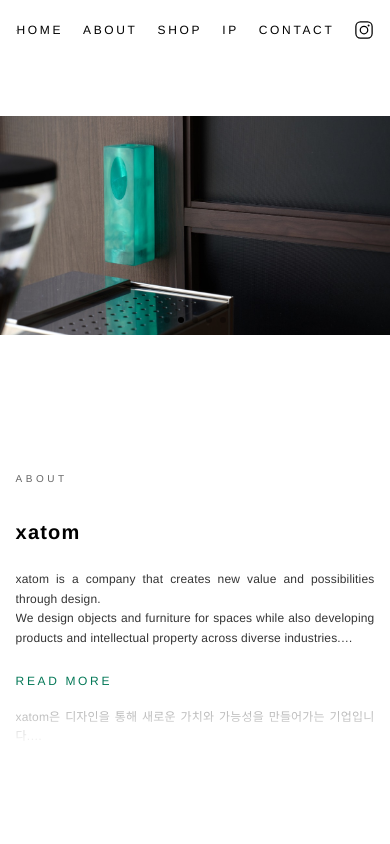
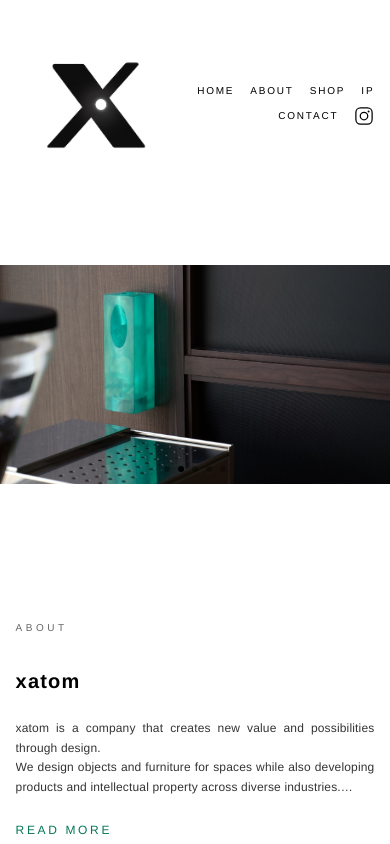
Before and after one commit to xatom-space/xatom, a Next.js app: page /home in a window 390 px wide. Shown: the top 844 px of the page. Built offline with nearby package versions, Linux system fonts and the light colour scheme.

Commit message:
Adjust mobile header nav layout

```diff
--- a/app/home/page.tsx
+++ b/app/home/page.tsx
@@ -211,12 +211,12 @@ xatom은 새로운 차원을 디자인합니다.`;
   return (
     <main className="bg-white text-black">
       <header className="sticky top-0 z-30 bg-white/90 backdrop-blur">
-        <nav className="section-shell flex h-50 items-center justify-between py-5 md:py-0">
-          <Link href="/" aria-label="Go to intro" className="flex items-center">
+        <nav className="section-shell flex min-h-[104px] items-center justify-between py-6 md:h-50 md:min-h-0 md:py-0">
+          <Link href="/" aria-label="Go to intro" className="flex shrink-0 items-center">
             <Image src="/xatom-v1.png" alt="xatom logo" width={160} height={60} priority />
           </Link>
 
-          <div className="flex items-center gap-5 text-xs uppercase tracking-[0.22em] md:gap-8">
+          <div className="flex max-w-[220px] flex-wrap items-center justify-end gap-x-4 gap-y-2 text-[10px] uppercase tracking-[0.18em] md:max-w-none md:flex-nowrap md:gap-8 md:text-xs md:tracking-[0.22em]">
             <a href="#hero">Home</a>
             <a href="#about">About</a>
             <a href="#shop">Shop</a>
--- a/app/products/verume/page.tsx
+++ b/app/products/verume/page.tsx
@@ -367,8 +367,8 @@ export default function VerumeProductPage() {
   return (
     <main className="overflow-x-clip bg-white text-black">
       <header className="sticky top-0 z-30 bg-white/90 backdrop-blur">
-        <nav className="section-shell flex h-50 items-center justify-between py-5 md:py-0">
-          <Link href="/" aria-label="Go to intro" className="flex items-center">
+        <nav className="section-shell flex min-h-[104px] items-center justify-between py-6 md:h-50 md:min-h-0 md:py-0">
+          <Link href="/" aria-label="Go to intro" className="flex shrink-0 items-center">
             <Image src="/xatom-v1.png" alt="xatom logo" width={160} height={60} priority />
           </Link>
 
--- a/app/terms/page.tsx
+++ b/app/terms/page.tsx
@@ -244,7 +244,7 @@ export default function TermsPage() {
     <main className="bg-white text-black">
       <header className="sticky top-0 z-30 bg-white/90 backdrop-blur">
         <nav className="section-shell flex h-50 items-center justify-between">
-          <Link href="/" aria-label="Go to intro" className="flex items-center">
+          <Link href="/" aria-label="Go to intro" className="flex shrink-0 items-center">
             <Image src="/xatom-v1.png" alt="xatom logo" width={160} height={60} priority />
           </Link>
 
```
